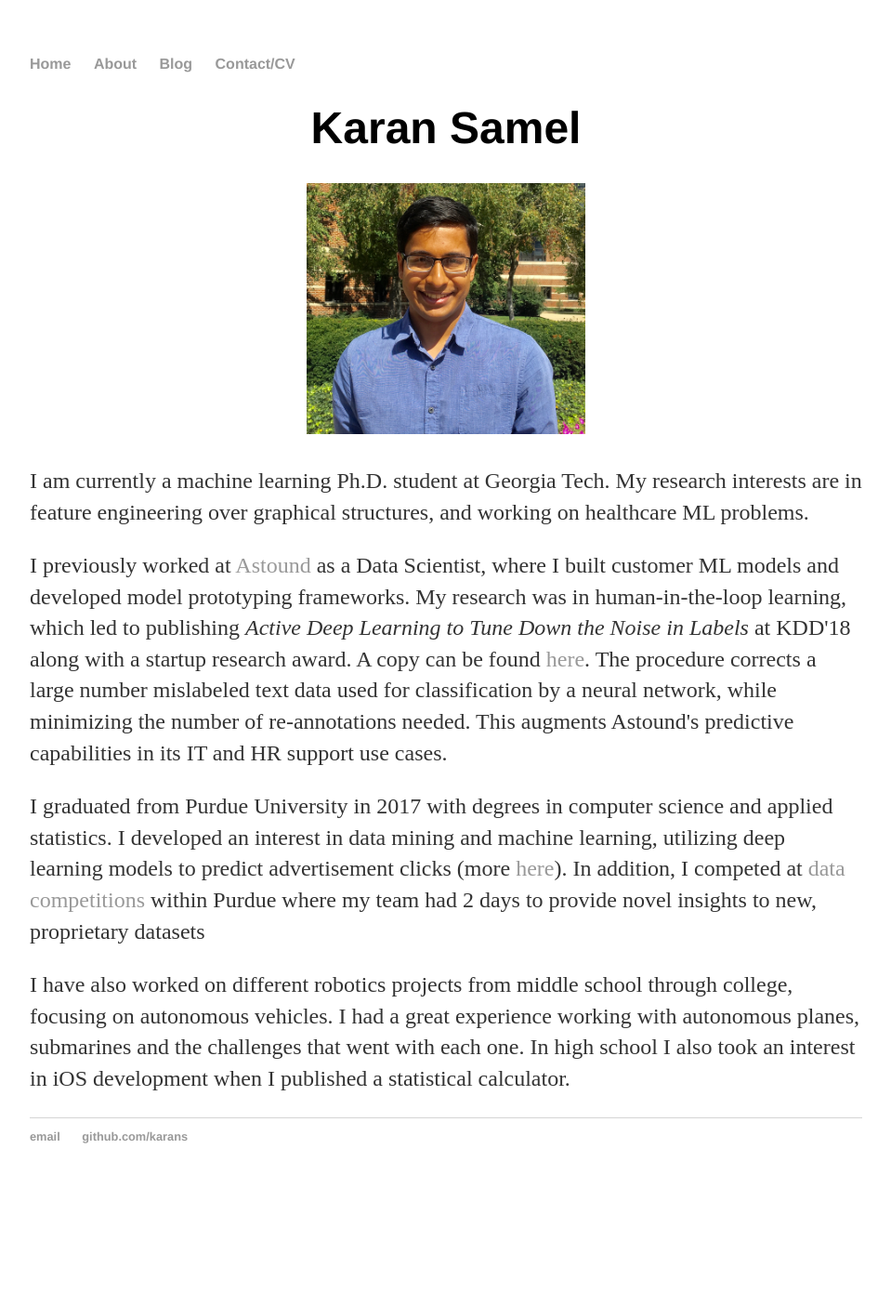
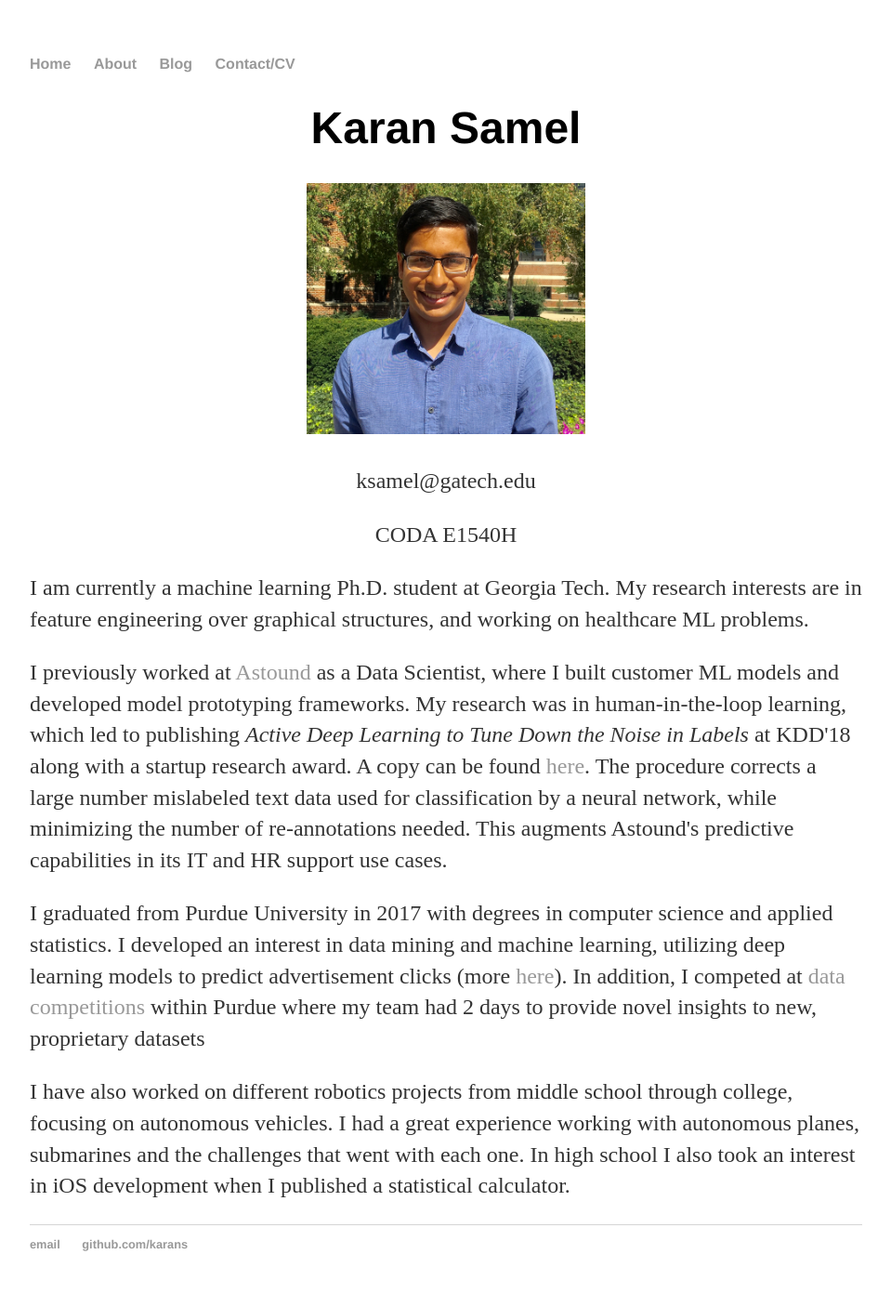
Before and after one commit to karans/karans.github.io, a Jekyll site: the page built from index.html, in a window 1280 px wide. Shown: the whole page at 93% size, without its empty margins (160-1119 px from the left). Built offline with Jekyll 4.4.1, drawn with Linux system fonts in a browser that asks for light colours; before the commit the page ends 1290 px from its top, so only the background shows below that.

Commit message:
updated email and office location

```diff
--- /dev/null
+++ b/Gemfile
@@ -0,0 +1,2 @@
+source 'https://rubygems.org'
+gem 'github-pages', group: :jekyll_plugins
--- a/index.html
+++ b/index.html
@@ -7,7 +7,8 @@ title: Karan's Website
 	<p align="center">
 		<img src="/documents/images/home/headshot.png" style="width:300px;height:270px;">
 	</p>
-
+	<p align="center">ksamel@gatech.edu</p>
+	<p align="center">CODA E1540H</p>
 	<p>I am currently a machine learning Ph.D. student at Georgia Tech. My research interests are in feature engineering over graphical structures, and working on healthcare ML problems.</p>
 
 	<p>I previously worked at <a href="https://astound.ai/">Astound</a> as a Data Scientist, where I built customer ML models and developed model prototyping frameworks. My research was in human-in-the-loop learning, which led to publishing <i> Active Deep Learning to Tune Down the Noise in Labels </i> at KDD'18 along with a startup research award. A copy can be found <a href="/documents/pdfs/ADD.pdf">here</a>. The procedure corrects a large number mislabeled text data used for classification by a neural network, while minimizing the number of re-annotations needed. This augments Astound's predictive capabilities in its IT and HR support use cases.</p>
```
Also changed, not shown: Gemfile.lock (added).
